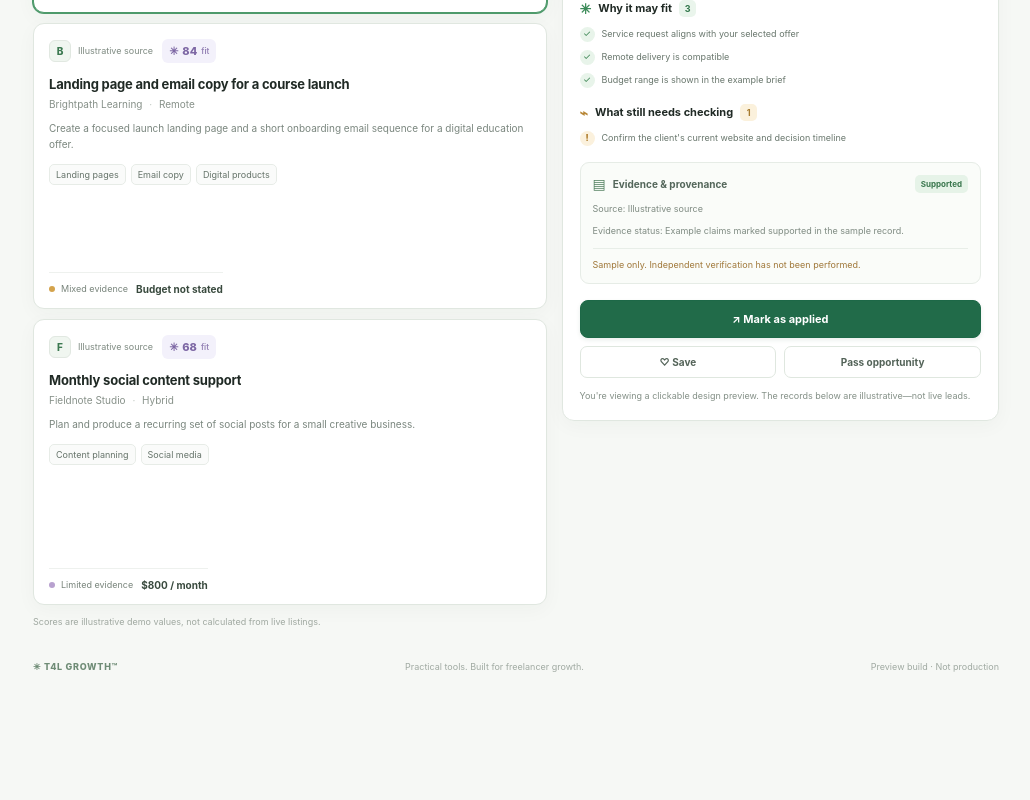
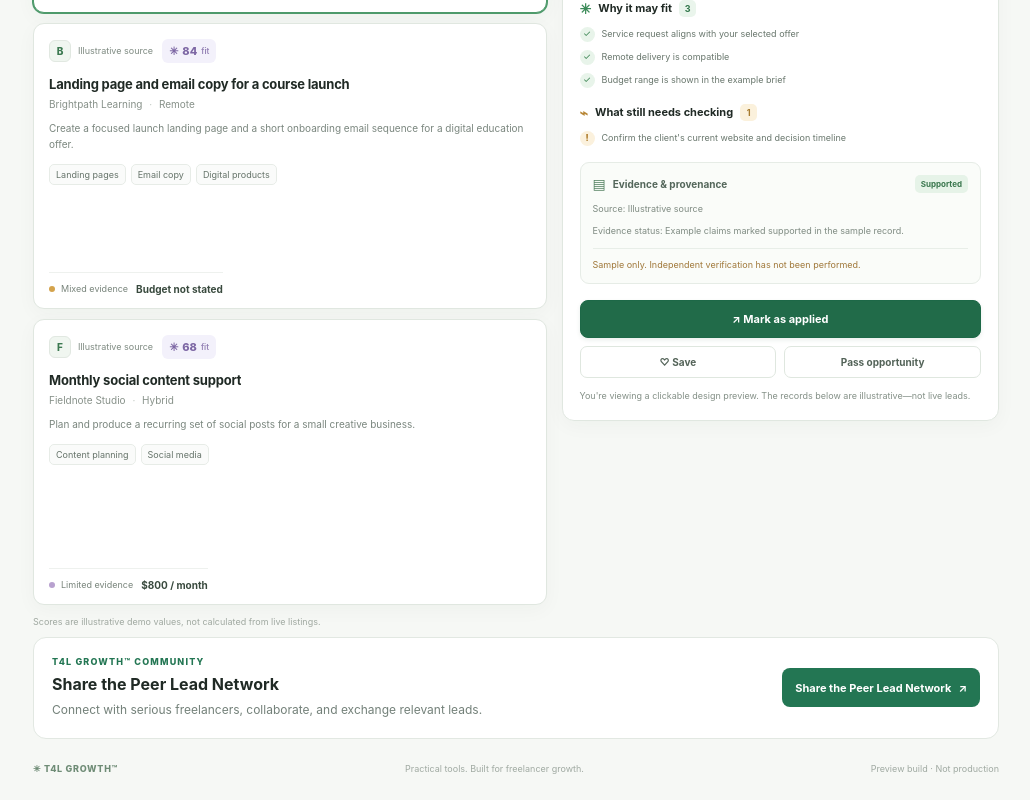
Before and after one commit to brysonsaidso1111-design/THE-CLIENT-OPPORTUNITY-MATCHER, a Next.js app: page / in a window 1280 px wide. Shown: the part 848-1648 px from the top of the page, without its empty margins (247-1277 px from the left). Before the commit the page ends 1546 px from the top, so only its background shows below. Built offline with nearby package versions, Linux system fonts and the light colour scheme; no server answers.

Commit message:
fix(ui): expose only the public community invite URL

```diff
--- a/src/components/peer-lead-network-link.tsx
+++ b/src/components/peer-lead-network-link.tsx
@@ -1,7 +1,7 @@
 import Link from "next/link";
 
 function configuredInviteUrl(): string | null {
-  const value = process.env.PEER_LEAD_NETWORK_URL;
+  const value = process.env.NEXT_PUBLIC_PEER_LEAD_NETWORK_URL;
   if (!value) return null;
 
   try {
```
